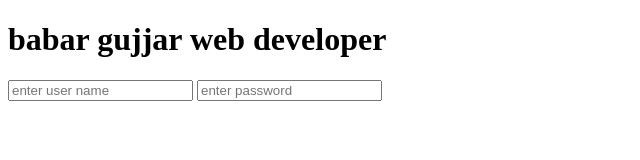
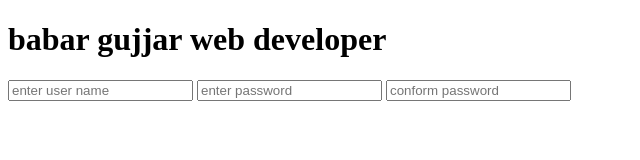
Before and after one commit to babargujjar/university-website, a plain HTML site: page index.html in a window 1280 px wide. Shown: the whole page, without its empty margins (0-640 px from the left). Drawn offline with Linux system fonts and the light colour scheme.

Commit message:
add conform password option

```diff
--- a/index.html
+++ b/index.html
@@ -9,5 +9,6 @@
     <h1>babar gujjar web developer</h1>
     <input placeholder="enter user name" type="text">
     <input placeholder="enter password" type="text">
+    <input placeholder="conform password" type="text">
 </body>
 </html>
```
